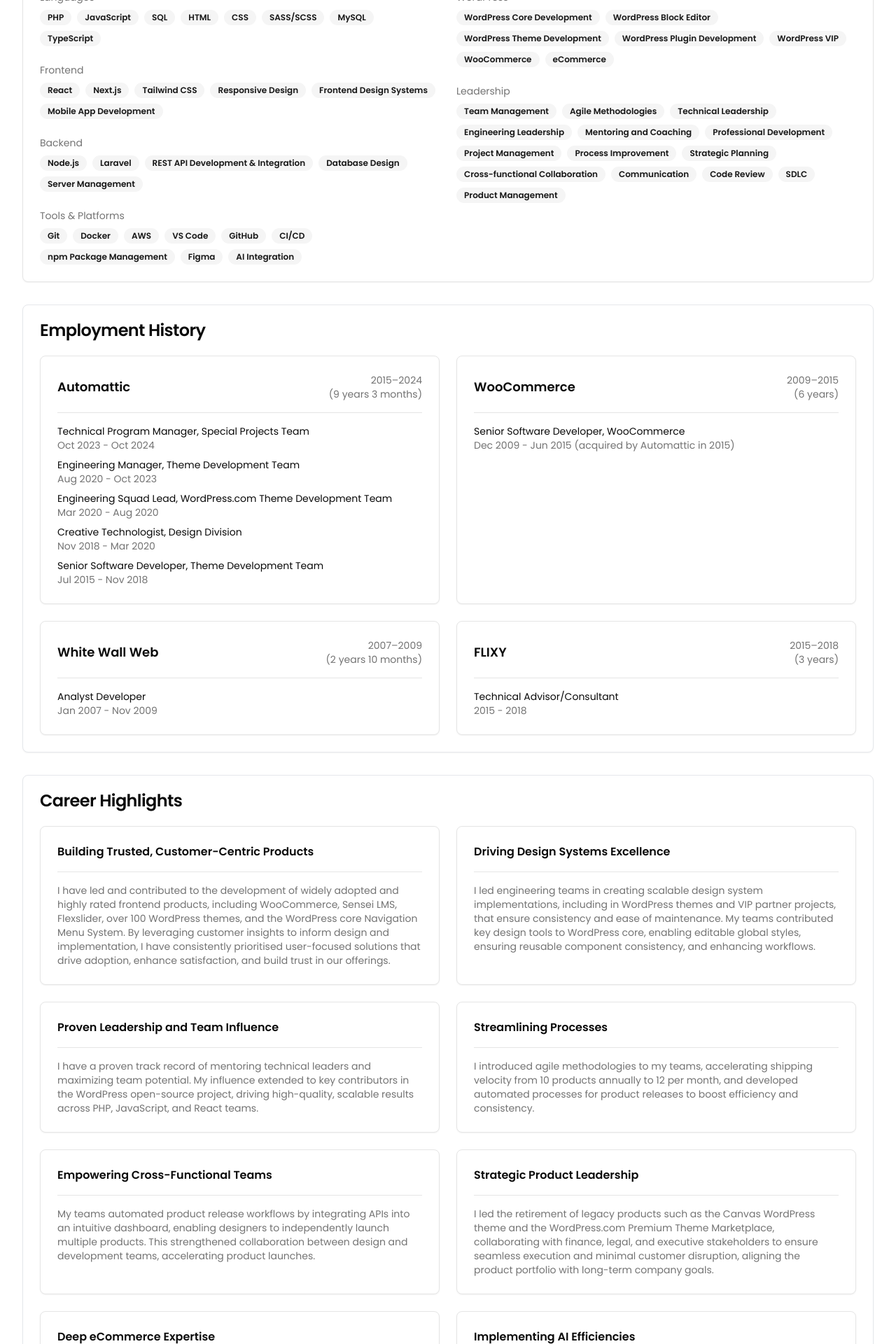
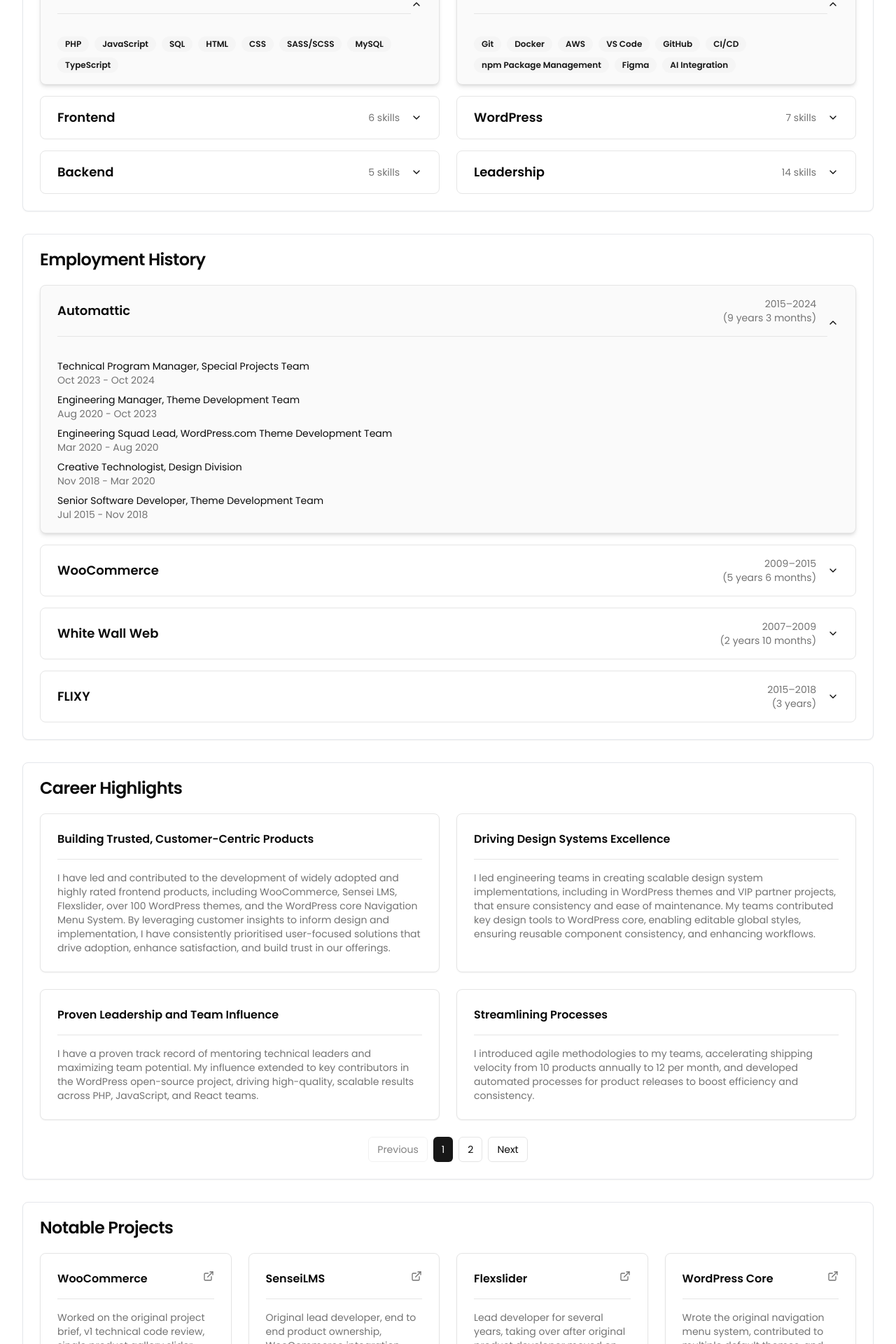
Before and after one commit to jeffikus/react-vercel-resume, a Next.js app: page / in a window 1280 px wide. Shown: the part 840-2760 px from the top of the page at 70% size. Built offline with nearby package versions, Linux system fonts and the light colour scheme; no server answers.

Commit message:
Styling changes

```diff
--- a/components/career-highlights.tsx
+++ b/components/career-highlights.tsx
@@ -1,7 +1,19 @@
+"use client"
+
 import { siteConfig } from "@/config/site"
 import { Card, CardContent, CardHeader, CardTitle } from "@/components/ui/card"
+import { Button } from "@/components/ui/button"
+import { useState } from "react"
 
 export function CareerHighlights() {
+  const itemsPerPage = 4
+  const [currentPage, setCurrentPage] = useState(1)
+
+  const totalPages = Math.ceil(siteConfig.careerHighlights.length / itemsPerPage)
+  const startIndex = (currentPage - 1) * itemsPerPage
+  const endIndex = startIndex + itemsPerPage
+  const currentHighlights = siteConfig.careerHighlights.slice(startIndex, endIndex)
+
   return (
     <Card className="mt-8">
       <CardHeader>
@@ -9,9 +21,9 @@ export function CareerHighlights() {
       </CardHeader>
       <CardContent>
         <div className="grid gap-6 grid-cols-1 sm:grid-cols-2">
-          {siteConfig.careerHighlights.map((highlight, index) => (
+          {currentHighlights.map((highlight, index) => (
             <Card
-              key={index}
+              key={startIndex + index}
               className="rounded-lg border border-neutral-200 dark:border-neutral-700 transition-all duration-300 ease-in-out hover:scale-[1.02] hover:shadow-lg dark:hover:shadow-neutral-800"
             >
               <CardContent className="pt-6 flex flex-col h-full">
@@ -23,6 +35,36 @@ export function CareerHighlights() {
             </Card>
           ))}
         </div>
+        {totalPages > 1 && (
+          <div className="flex justify-center gap-2 mt-6">
+            <Button
+              variant="outline"
+              size="sm"
+              onClick={() => setCurrentPage(p => Math.max(1, p - 1))}
+              disabled={currentPage === 1}
+            >
+              Previous
+            </Button>
+            {Array.from({ length: totalPages }, (_, i) => (
+              <Button
+                key={i}
+                variant={currentPage === i + 1 ? "default" : "outline"}
+                size="sm"
+                onClick={() => setCurrentPage(i + 1)}
+              >
+                {i + 1}
+              </Button>
+            ))}
+            <Button
+              variant="outline"
+              size="sm"
+              onClick={() => setCurrentPage(p => Math.min(totalPages, p + 1))}
+              disabled={currentPage === totalPages}
+            >
+              Next
+            </Button>
+          </div>
+        )}
       </CardContent>
     </Card>
   )
--- a/components/employment-history.tsx
+++ b/components/employment-history.tsx
@@ -1,12 +1,32 @@
+"use client"
+
 import { Card, CardContent, CardHeader, CardTitle } from "@/components/ui/card"
 import { siteConfig } from "@/config/site"
+import {
+  Accordion,
+  AccordionContent,
+  AccordionItem,
+  AccordionTrigger,
+} from "@/components/ui/accordion"
 
 function calculateDuration(roles: typeof siteConfig.employmentHistory[0]['roles']) {
+  try {
     // Sort roles by start date to get the earliest and latest dates
-  const periods = roles.map(role => {
-    const [start, end] = role.period.split(" - ").map(date => new Date(date))
+    const periods = roles
+      .map(role => {
+        const [startStr, endStr] = role.period.split(" - ")
+        const start = new Date(startStr)
+        // Handle "Present" as end date
+        const end = endStr.toLowerCase() === "present" ? new Date() : new Date(endStr)
+
+        // Validate dates
+        if (isNaN(start.getTime()) || isNaN(end.getTime())) {
+          throw new Error("Invalid date")
+        }
+
         return { start, end }
-  }).sort((a, b) => a.start.getTime() - b.start.getTime())
+      })
+      .sort((a, b) => a.start.getTime() - b.start.getTime())
 
     if (periods.length === 0) return { duration: "", yearRange: "" }
 
@@ -14,50 +34,62 @@ function calculateDuration(roles: typeof siteConfig.employmentHistory[0]['roles'
     const latestEnd = periods[periods.length - 1].end
 
     const years = latestEnd.getFullYear() - earliestStart.getFullYear()
-  const months = latestEnd.getMonth() - earliestStart.getMonth()
+    const months = latestEnd.getMonth() - earliestStart.getMonth() + (years * 12)
+
+    const finalYears = Math.floor(months / 12)
+    const finalMonths = months % 12
 
     let duration = ""
-  if (years > 0) {
-    duration += `${years} year${years > 1 ? 's' : ''}`
+    if (finalYears > 0) {
+      duration += `${finalYears} year${finalYears > 1 ? 's' : ''}`
     }
-  if (months > 0) {
+    if (finalMonths > 0) {
       if (duration) duration += " "
-    duration += `${months} month${months > 1 ? 's' : ''}`
+      duration += `${finalMonths} month${finalMonths > 1 ? 's' : ''}`
     }
 
-  const yearRange = `${earliestStart.getFullYear()}–${latestEnd.getFullYear()}`
+    const yearRange = `${earliestStart.getFullYear()}–${latestEnd.getFullYear() === new Date().getFullYear() ? 'Present' : latestEnd.getFullYear()}`
 
     return {
       duration: duration ? `(${duration})` : "",
       yearRange
     }
+  } catch (error) {
+    console.error("Error calculating duration:", error)
+    return {
+      duration: "",
+      yearRange: ""
+    }
+  }
 }
 
 export function EmploymentHistory() {
-  const { employmentHistory } = siteConfig
-
   return (
     <Card className="mt-8">
       <CardHeader>
         <CardTitle>Employment History</CardTitle>
       </CardHeader>
       <CardContent>
-        <div className="grid gap-6 md:grid-cols-2">
-          {employmentHistory.map((company, index) => (
-            <Card
-              key={index}
-              className="rounded-lg border border-neutral-200 dark:border-neutral-700 transition-all duration-300 ease-in-out hover:scale-[1.02] hover:shadow-lg dark:hover:shadow-neutral-800"
+        <Accordion type="single" collapsible defaultValue={siteConfig.employmentHistory[0].company} className="space-y-4">
+          {siteConfig.employmentHistory.map((company) => (
+            <AccordionItem
+              key={company.company}
+              value={company.company}
+              className="border border-neutral-200 dark:border-neutral-700 rounded-lg px-6 transition-all duration-200
+                [&[data-state=open]]:bg-neutral-50
+                [&[data-state=open]]:dark:bg-neutral-900
+                [&[data-state=open]]:shadow-md"
             >
-              <CardContent className="pt-6">
-                <div className="mb-4 pb-4 border-b border-neutral-200 dark:border-neutral-700">
-                  <div className="flex justify-between items-center gap-4">
+              <AccordionTrigger className="hover:no-underline [&[data-state=open]>div]:border-b [&[data-state=open]>div]:pb-4 [&[data-state=open]>div]:mb-4">
+                <div className="flex justify-between items-center w-full pr-4 border-neutral-200 dark:border-neutral-700">
                   <div className="font-semibold text-lg">{company.company}</div>
                   <div className="text-sm text-muted-foreground text-right">
                     <div>{calculateDuration(company.roles).yearRange}</div>
                     <div>{calculateDuration(company.roles).duration}</div>
                   </div>
                 </div>
-                </div>
+              </AccordionTrigger>
+              <AccordionContent>
                 <ul className="space-y-2">
                   {company.roles.map((role, roleIndex) => (
                     <li key={roleIndex} className="text-sm">
@@ -66,10 +98,15 @@ export function EmploymentHistory() {
                     </li>
                   ))}
                 </ul>
-              </CardContent>
-            </Card>
+                {company.details && (
+                  <div className="mt-4 text-sm text-muted-foreground">
+                    {company.details}
+                  </div>
+                )}
+              </AccordionContent>
+            </AccordionItem>
           ))}
-        </div>
+        </Accordion>
       </CardContent>
     </Card>
   )
--- a/components/hero.tsx
+++ b/components/hero.tsx
@@ -1,14 +1,17 @@
+"use client"
+
 import { Card, CardContent, CardHeader, CardTitle } from "@/components/ui/card"
 import { siteConfig } from "@/config/site"
 import { SocialIcons } from "./social-icons"
 
 export function Hero() {
   return (
-    <Card className="mt-8 rounded-lg border border-neutral-200 dark:border-neutral-700 transition-all duration-300 ease-in-out hover:scale-[1.02] hover:shadow-lg dark:hover:shadow-neutral-800">
+    <Card className="rounded-lg border border-neutral-200 dark:border-neutral-700 transition-all duration-200 bg-neutral-50 dark:bg-neutral-900 shadow-md">
       <CardHeader>
         <CardTitle>About Me</CardTitle>
       </CardHeader>
       <CardContent>
+        <div>
           <p className="mb-4">
             {siteConfig.bio}
           </p>
@@ -19,6 +22,7 @@ export function Hero() {
             </div>
             <SocialIcons />
           </div>
+        </div>
       </CardContent>
     </Card>
   )
--- a/components/notable-projects.tsx
+++ b/components/notable-projects.tsx
@@ -1,9 +1,19 @@
+"use client"
+
 import { Card, CardContent, CardHeader, CardTitle } from "@/components/ui/card"
+import { ExternalLink } from "lucide-react"
+import { siteConfig } from "@/config/site"
 import { Button } from "@/components/ui/button"
-import { ExternalLink } from 'lucide-react'
-import { siteConfig } from "@/config/site"
+import { useState } from "react"
 
 export function NotableProjects() {
+  const itemsPerPage = 4
+  const [currentPage, setCurrentPage] = useState(1)
+
+  const totalPages = Math.ceil(siteConfig.projects.length / itemsPerPage)
+  const startIndex = (currentPage - 1) * itemsPerPage
+  const currentProjects = siteConfig.projects.slice(startIndex, startIndex + itemsPerPage)
+
   return (
     <Card className="mt-8">
       <CardHeader>
@@ -11,22 +21,63 @@ export function NotableProjects() {
       </CardHeader>
       <CardContent>
         <div className="grid gap-6 grid-cols-1 sm:grid-cols-2 lg:grid-cols-3 xl:grid-cols-4">
-          {siteConfig.projects.map((project, index) => (
-            <Card key={index} className="flex flex-col h-full rounded-lg border border-neutral-200 dark:border-neutral-700 p-4 transition-all duration-300 ease-in-out hover:scale-[1.02] hover:shadow-lg dark:hover:shadow-neutral-800">
-              <CardHeader className="p-0 pb-4">
-                <CardTitle className="text-lg">{project.name}</CardTitle>
-              </CardHeader>
-              <CardContent className="p-0 flex flex-col flex-grow">
-                <p className="text-sm text-muted-foreground mb-4 flex-grow">{project.details}</p>
-                <Button asChild variant="secondary" size="sm" className="w-full mt-auto">
-                  <a href={project.url} target="_blank" rel="noopener noreferrer" className="flex items-center justify-center">
-                    View Project <ExternalLink className="ml-2 h-4 w-4" />
-                  </a>
-                </Button>
+          {currentProjects.map((project, index) => (
+            <Card
+              key={startIndex + index}
+              className="rounded-lg border border-neutral-200 dark:border-neutral-700 transition-all duration-300 ease-in-out hover:scale-[1.02] hover:shadow-lg dark:hover:shadow-neutral-800"
+            >
+              <CardContent className="pt-6">
+                <div className="mb-4 pb-4 border-b border-neutral-200 dark:border-neutral-700">
+                  <div className="flex justify-between items-start gap-4">
+                    <div className="font-semibold">{project.name}</div>
+                    {project.url && (
+                      <a
+                        href={project.url}
+                        target="_blank"
+                        rel="noopener noreferrer"
+                        className="text-muted-foreground hover:text-primary"
+                      >
+                        <ExternalLink className="h-4 w-4" />
+                      </a>
+                    )}
+                  </div>
+                </div>
+                <p className="text-muted-foreground text-sm">{project.details}</p>
               </CardContent>
             </Card>
           ))}
         </div>
+
+        {totalPages > 1 && (
+          <div className="flex justify-center gap-2 mt-6">
+            <Button
+              variant="outline"
+              size="sm"
+              onClick={() => setCurrentPage(p => Math.max(1, p - 1))}
+              disabled={currentPage === 1}
+            >
+              Previous
+            </Button>
+            {Array.from({ length: totalPages }, (_, i) => (
+              <Button
+                key={i}
+                variant={currentPage === i + 1 ? "default" : "outline"}
+                size="sm"
+                onClick={() => setCurrentPage(i + 1)}
+              >
+                {i + 1}
+              </Button>
+            ))}
+            <Button
+              variant="outline"
+              size="sm"
+              onClick={() => setCurrentPage(p => Math.min(totalPages, p + 1))}
+              disabled={currentPage === totalPages}
+            >
+              Next
+            </Button>
+          </div>
+        )}
       </CardContent>
     </Card>
   )
--- a/components/references.tsx
+++ b/components/references.tsx
@@ -1,11 +1,22 @@
+"use client"
+
 import { Card, CardContent, CardHeader, CardTitle } from "@/components/ui/card"
 import { ExternalLink } from "lucide-react"
 import { siteConfig } from "@/config/site"
+import { Button } from "@/components/ui/button"
+import { useState } from "react"
 
 export function References() {
+  const itemsPerPage = 3
+  const [currentPage, setCurrentPage] = useState(1)
+
+  const totalPages = Math.ceil(siteConfig.references.length / itemsPerPage)
+  const startIndex = (currentPage - 1) * itemsPerPage
+  const currentReferences = siteConfig.references.slice(startIndex, startIndex + itemsPerPage)
+
   return (
     <Card className="mt-8">
-      <CardHeader className="flex flex-row items-center justify-between">
+      <CardHeader className="flex flex-row items-center justify-between space-y-0 pb-6">
         <CardTitle>References</CardTitle>
         <a
           href={siteConfig.linkedIn.recommendations}
@@ -18,24 +29,55 @@ export function References() {
         </a>
       </CardHeader>
       <CardContent>
-        <div className="grid gap-6 grid-cols-1 md:grid-cols-2 xl:grid-cols-3">
-          {siteConfig.references.map((reference, index) => (
+        <div className="grid gap-6 grid-cols-1 md:grid-cols-2 lg:grid-cols-3">
+          {currentReferences.map((reference, index) => (
             <Card
-              key={index}
-              className="flex flex-col h-full rounded-lg border border-neutral-200 dark:border-neutral-700 transition-all duration-300 ease-in-out hover:scale-[1.02] hover:shadow-lg dark:hover:shadow-neutral-800"
+              key={startIndex + index}
+              className="rounded-lg border border-neutral-200 dark:border-neutral-700 transition-all duration-300 ease-in-out hover:scale-[1.02] hover:shadow-lg dark:hover:shadow-neutral-800"
             >
-              <CardContent className="pt-6 flex flex-col h-full">
+              <CardContent className="p-6">
                 <div className="mb-4 pb-4 border-b border-neutral-200 dark:border-neutral-700">
                   <div className="font-semibold">{reference.name}</div>
                   <div className="text-sm text-muted-foreground">{reference.title}</div>
                 </div>
-                <blockquote className="text-muted-foreground whitespace-pre-line flex-grow text-sm">
+                <blockquote className="text-muted-foreground whitespace-pre-line text-sm">
                   "{reference.message}"
                 </blockquote>
               </CardContent>
             </Card>
           ))}
         </div>
+
+        {totalPages > 1 && (
+          <div className="flex justify-center gap-2 mt-6">
+            <Button
+              variant="outline"
+              size="sm"
+              onClick={() => setCurrentPage(p => Math.max(1, p - 1))}
+              disabled={currentPage === 1}
+            >
+              Previous
+            </Button>
+            {Array.from({ length: totalPages }, (_, i) => (
+              <Button
+                key={i}
+                variant={currentPage === i + 1 ? "default" : "outline"}
+                size="sm"
+                onClick={() => setCurrentPage(i + 1)}
+              >
+                {i + 1}
+              </Button>
+            ))}
+            <Button
+              variant="outline"
+              size="sm"
+              onClick={() => setCurrentPage(p => Math.min(totalPages, p + 1))}
+              disabled={currentPage === totalPages}
+            >
+              Next
+            </Button>
+          </div>
+        )}
       </CardContent>
     </Card>
   )
--- a/components/skills.tsx
+++ b/components/skills.tsx
@@ -1,22 +1,51 @@
+"use client"
+
 import { Card, CardContent, CardHeader, CardTitle } from "@/components/ui/card"
 import { Badge } from "@/components/ui/badge"
 import { siteConfig } from "@/config/site"
+import {
+  Accordion,
+  AccordionContent,
+  AccordionItem,
+  AccordionTrigger,
+} from "@/components/ui/accordion"
 
 export function Skills() {
+  const categories = ['Languages', 'Frontend', 'Backend', 'Tools & Platforms', 'WordPress', 'Leadership']
+
+  // Split categories into two arrays
+  const midpoint = Math.ceil(categories.length / 2)
+  const leftCategories = categories.slice(0, midpoint)
+  const rightCategories = categories.slice(midpoint)
+
   return (
-    <Card className="mt-8 rounded-lg border border-neutral-200 dark:border-neutral-700 transition-all duration-300 ease-in-out hover:scale-[1.02] hover:shadow-lg dark:hover:shadow-neutral-800">
+    <Card className="mt-8">
       <CardHeader>
         <CardTitle>Skills</CardTitle>
       </CardHeader>
       <CardContent>
         <div className="grid grid-cols-1 md:grid-cols-2 gap-6">
-          {/* Left Column: Core Technical Skills & Tools */}
-          <div className="space-y-6">
-            {['Languages', 'Frontend', 'Backend', 'Tools & Platforms'].map((category) => (
-              <div key={category}>
-                <h3 className="text-sm font-medium text-neutral-500 dark:text-neutral-400 mb-2">
-                  {category}
-                </h3>
+          {/* Left Column */}
+          <div>
+            <Accordion type="single" collapsible defaultValue={categories[0]} className="space-y-4">
+              {leftCategories.map((category) => (
+                <AccordionItem
+                  key={category}
+                  value={category}
+                  className="border border-neutral-200 dark:border-neutral-700 rounded-lg px-6 transition-all duration-200
+                    [&[data-state=open]]:bg-neutral-50
+                    [&[data-state=open]]:dark:bg-neutral-900
+                    [&[data-state=open]]:shadow-md"
+                >
+                  <AccordionTrigger className="hover:no-underline [&[data-state=open]>div]:border-b [&[data-state=open]>div]:pb-4 [&[data-state=open]>div]:mb-4">
+                    <div className="flex justify-between items-center w-full pr-4 border-neutral-200 dark:border-neutral-700">
+                      <div className="font-semibold text-lg">{category}</div>
+                      <div className="text-sm text-muted-foreground text-right">
+                        {siteConfig.skills[category].length} skills
+                      </div>
+                    </div>
+                  </AccordionTrigger>
+                  <AccordionContent>
                     <div className="flex flex-wrap gap-2">
                       {siteConfig.skills[category].map((skill, index) => (
                         <Badge
@@ -28,17 +57,33 @@ export function Skills() {
                         </Badge>
                       ))}
                     </div>
-              </div>
+                  </AccordionContent>
+                </AccordionItem>
               ))}
+            </Accordion>
           </div>
 
-          {/* Right Column: WordPress and Leadership */}
-          <div className="space-y-6">
-            {['WordPress', 'Leadership'].map((category) => (
-              <div key={category}>
-                <h3 className="text-sm font-medium text-neutral-500 dark:text-neutral-400 mb-2">
-                  {category}
-                </h3>
+          {/* Right Column */}
+          <div>
+            <Accordion type="single" collapsible defaultValue={rightCategories[0]} className="space-y-4">
+              {rightCategories.map((category) => (
+                <AccordionItem
+                  key={category}
+                  value={category}
+                  className="border border-neutral-200 dark:border-neutral-700 rounded-lg px-6 transition-all duration-200
+                    [&[data-state=open]]:bg-neutral-50
+                    [&[data-state=open]]:dark:bg-neutral-900
+                    [&[data-state=open]]:shadow-md"
+                >
+                  <AccordionTrigger className="hover:no-underline [&[data-state=open]>div]:border-b [&[data-state=open]>div]:pb-4 [&[data-state=open]>div]:mb-4">
+                    <div className="flex justify-between items-center w-full pr-4 border-neutral-200 dark:border-neutral-700">
+                      <div className="font-semibold text-lg">{category}</div>
+                      <div className="text-sm text-muted-foreground text-right">
+                        {siteConfig.skills[category].length} skills
+                      </div>
+                    </div>
+                  </AccordionTrigger>
+                  <AccordionContent>
                     <div className="flex flex-wrap gap-2">
                       {siteConfig.skills[category].map((skill, index) => (
                         <Badge
@@ -50,8 +95,10 @@ export function Skills() {
                         </Badge>
                       ))}
                     </div>
-              </div>
+                  </AccordionContent>
+                </AccordionItem>
               ))}
+            </Accordion>
           </div>
         </div>
       </CardContent>
```
Also changed, not shown: components/action-buttons.tsx (+9 -9 lines), components/section-nav.tsx (+16 -46 lines). Lines whose indentation alone changed are shown as unchanged.
